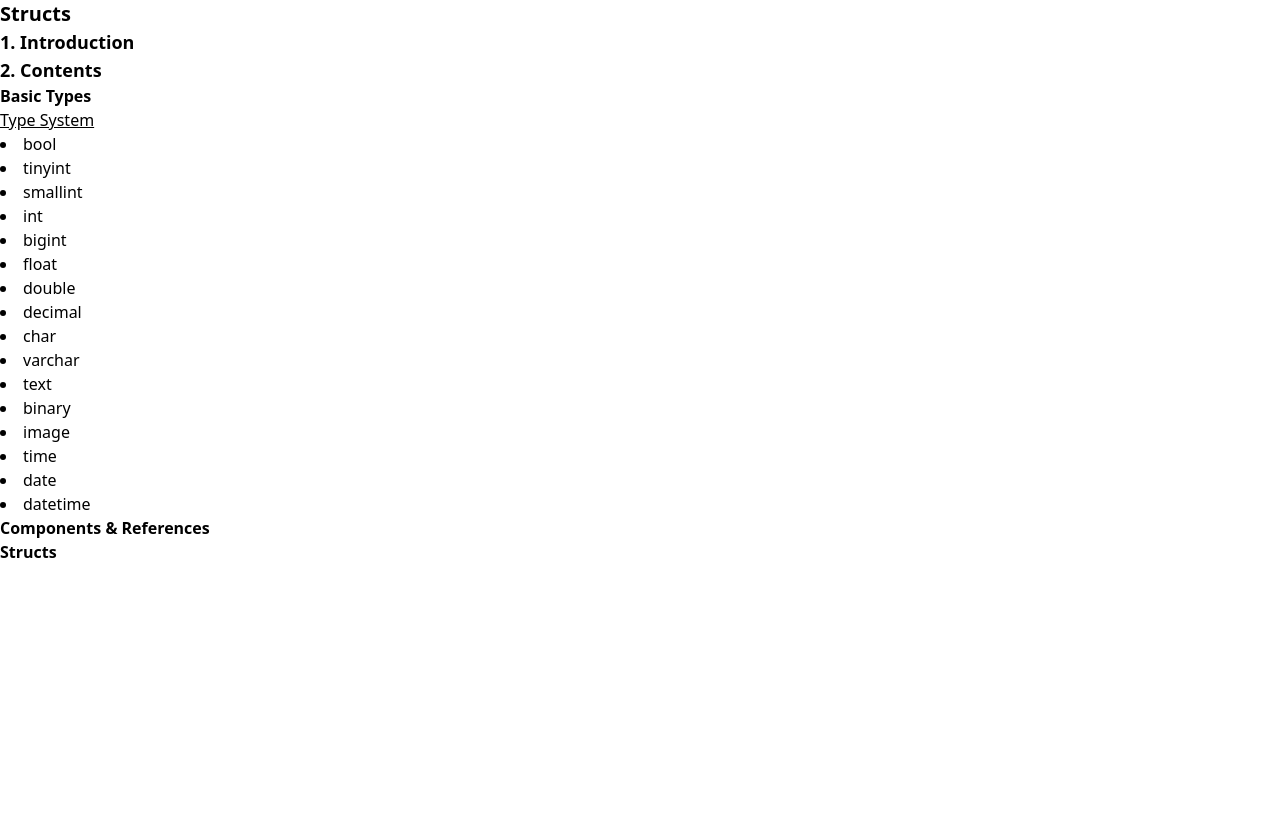
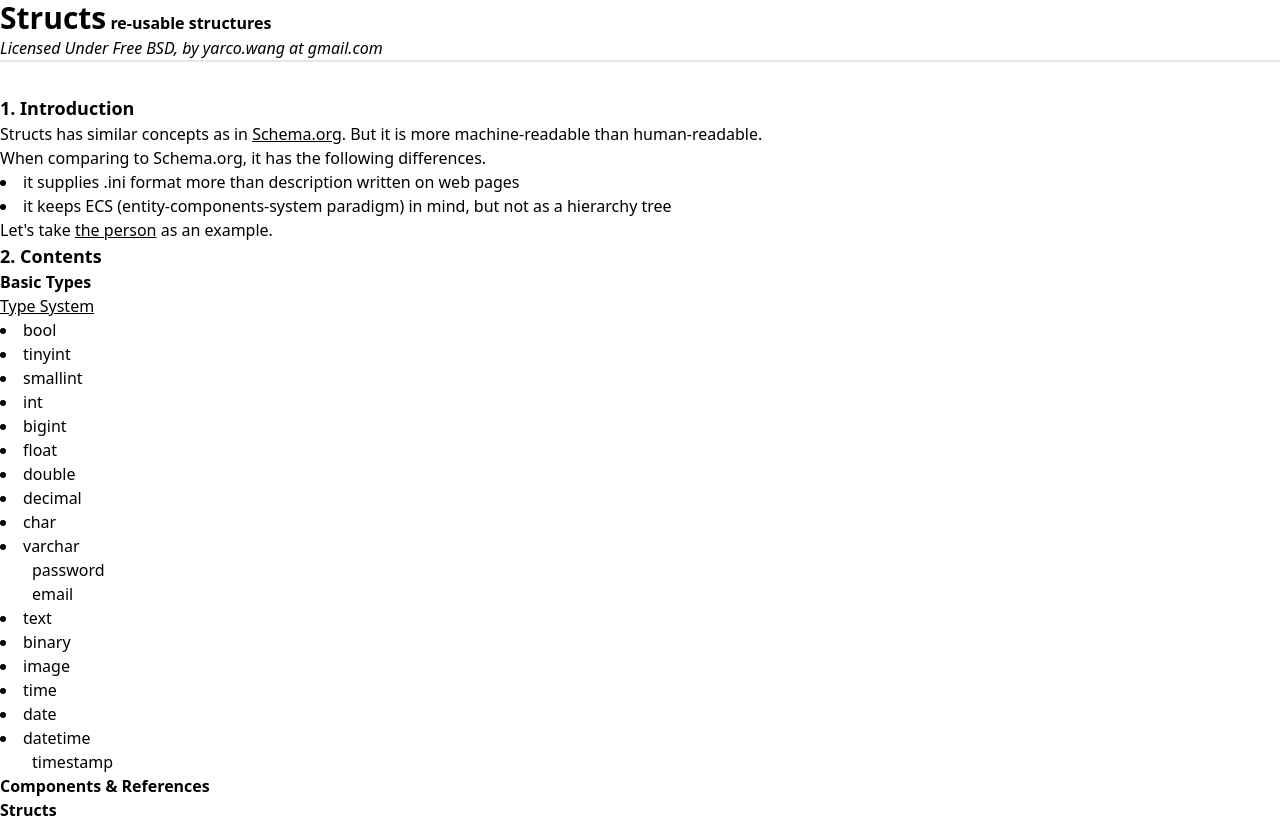
Before and after one commit to yarcowang/structs, a website: page index.html in a window 1280 px wide. Before the commit the page ends 800 px from the top, so only its background shows below. Drawn offline with Linux system fonts and the light colour scheme.

Commit message:
add user related struct (as an example)

```diff
--- /dev/null
+++ b/_structs/index.json
@@ -0,0 +1 @@
+["person",]
--- a/index.html
+++ b/index.html
@@ -8,9 +8,18 @@
 <body>
 
 <div class="container mx-auto">
-    <h1 class="font-bold text-xl">Structs</h1>
+    <h1 class="font-bold"><span class="text-3xl">Structs</span> <span>re-usable structures</span></h1>
+    <div class="border-b-2 mb-8"><i>Licensed Under Free BSD, by yarco.wang at gmail.com</i></div>
 
     <h2 class="font-bold text-lg">1. Introduction</h2>
+    <p>Structs has similar concepts as in <a href="https://schema.org/" class="underline">Schema.org</a>. But it is more machine-readable than human-readable.</p>
+    <p>When comparing to Schema.org, it has the following differences.</p>
+    <ul class="list-inside list-disc">
+        <li>it supplies .ini format more than description written on web pages</li>
+        <li>it keeps ECS (entity-components-system paradigm) in mind, but not as a hierarchy tree</li>
+    </ul>
+
+    <p>Let's take <a href="https://schema.org/Person" class="underline">the person</a> as an example.</p>
 
     <h2 class="font-bold text-lg">2. Contents</h2>
 
@@ -29,7 +38,12 @@
         <li>decimal</li>
 
         <li>char</li>
-        <li>varchar</li>
+        <li>varchar
+            <ul class="ml-8 list-inside">
+                <li>password</li>
+                <li>email</li>
+            </ul>
+        </li>
         <li>text</li>
 
         <li>binary</li>
@@ -38,6 +52,9 @@
         <li>time</li>
         <li>date</li>
         <li>datetime</li>
+            <ul class="ml-8 list-inside">
+                <li>timestamp</li>
+            </ul>
     </ul>
     <h3 class="font-bold">Components & References</h3>
     <h3 class="font-bold">Structs</h3>
```
Also changed, not shown: assets/style.css, 5 other files.
